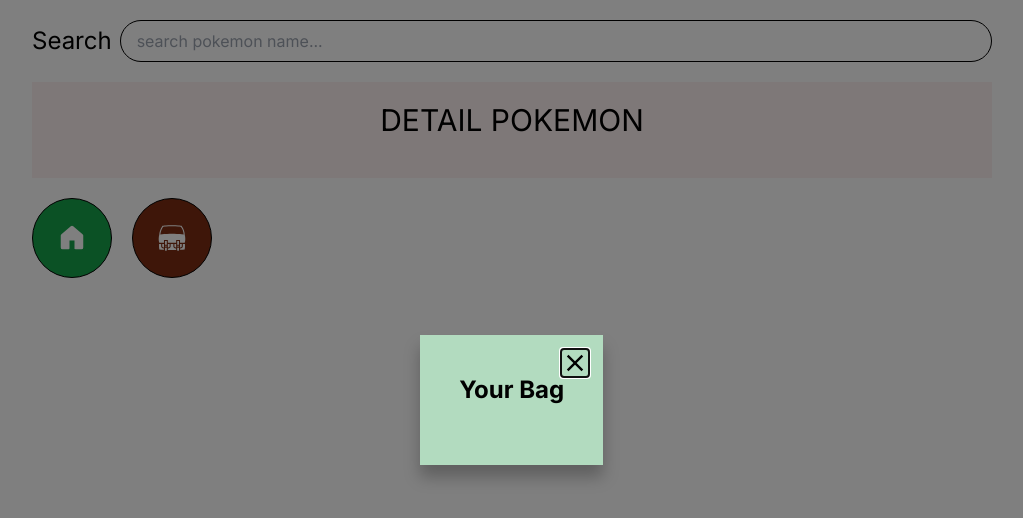
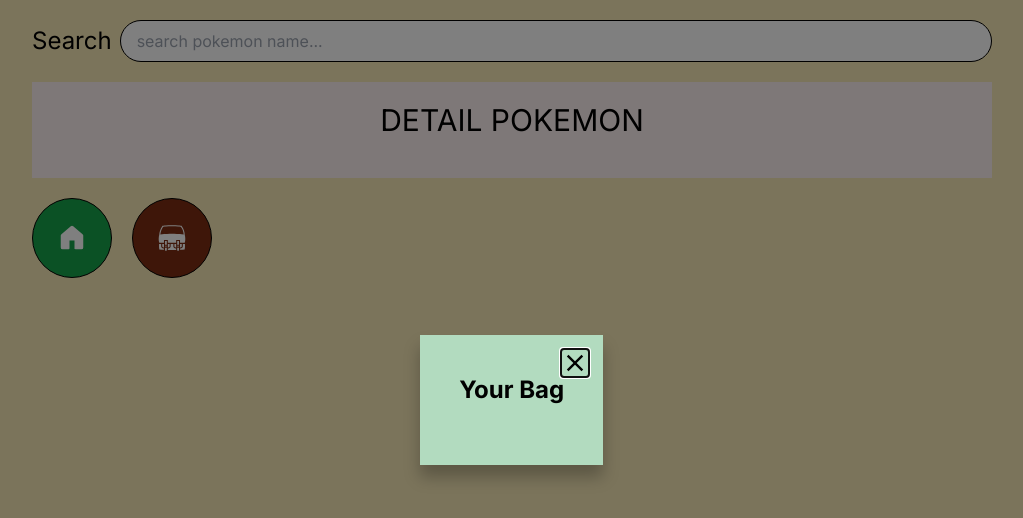
Before and after one commit to haseo0000/nextjs_pokemon, a Next.js app: page /find in a window 1280 px wide. Both pictures are taken after a click on the element 300 px from the left and 238 px from the top of the page. Shown: the top 518 px of the page, without its empty margins (128-1151 px from the left). Built offline with nearby package versions, Linux system fonts and the light colour scheme.

Commit message:
update css

```diff
--- a/app/globals.css
+++ b/app/globals.css
@@ -2,26 +2,6 @@
 @tailwind components;
 @tailwind utilities;
 
-/* :root {
-  --foreground-rgb: 0, 0, 0;
-  --background-start-rgb: 214, 219, 220;
-  --background-end-rgb: 255, 255, 255;
+:root {
+  background-color: rgb(248, 233, 183);
 }
-
-@media (prefers-color-scheme: dark) {
-  :root {
-    --foreground-rgb: 255, 255, 255;
-    --background-start-rgb: 0, 0, 0;
-    --background-end-rgb: 0, 0, 0;
-  }
-}
-
-body {
-  color: rgb(var(--foreground-rgb));
-  background: linear-gradient(
-      to bottom,
-      transparent,
-      rgb(var(--background-end-rgb))
-    )
-    rgb(var(--background-start-rgb));
-} */
--- a/app/layout.tsx
+++ b/app/layout.tsx
@@ -1,6 +1,5 @@
 import "./globals.css";
 import "react-responsive-modal/styles.css";
-import "../styled/modalBag-styled.css";
 import type { Metadata } from "next";
 import { Inter } from "next/font/google";
 import { ReduxProvider } from "../redux/provider";
--- a/components/modalBag.tsx
+++ b/components/modalBag.tsx
@@ -12,13 +12,11 @@
   return (
     <>
       <Modal
+        styles={{ modal: { background: "#b2dbbf", overflow: "auto" } }}
         open={openModal}
         onClose={() => closeModal(false)}
-        center
-        classNames={{ modal: "customModal" }}>
-        <div
-          className="mt-5 px-5 overflow-y-auto"
-          style={{ maxHeight: "500px" }}>
+        center>
+        <div className="mt-5 px-5 " style={{ maxHeight: "500px" }}>
           <p className="text-2xl font-bold text-center">Your Bag</p>
           <div className="grid gap-5 mt-5 pb-5 grid-cols-2 sm:grid-cols-3 md:grid-cols-4 lg:grid-cols-6">
             {bag.map((item: any) => (
--- a/styled/modalBag-styled.css
+++ /dev/null
@@ -1,3 +0,0 @@
-.customModal {
-  background: #b2dbbf;
-}
```
